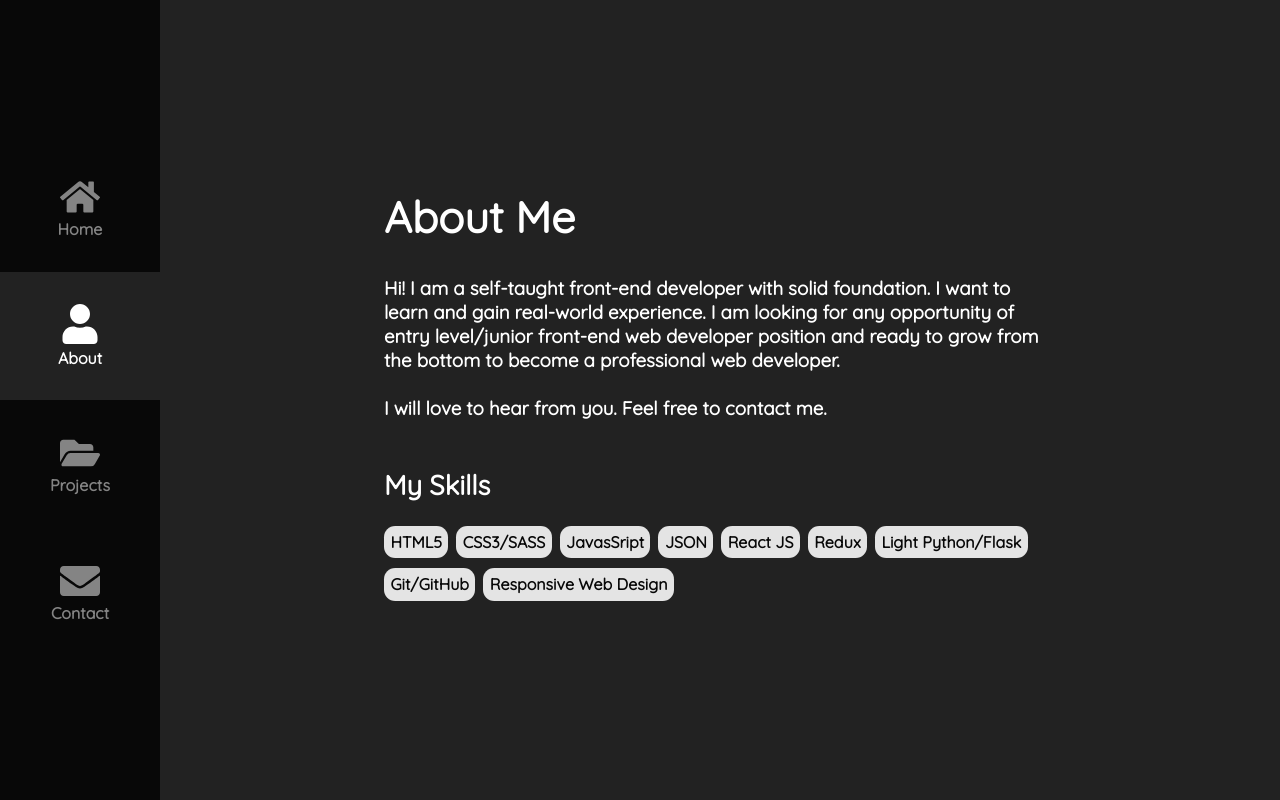
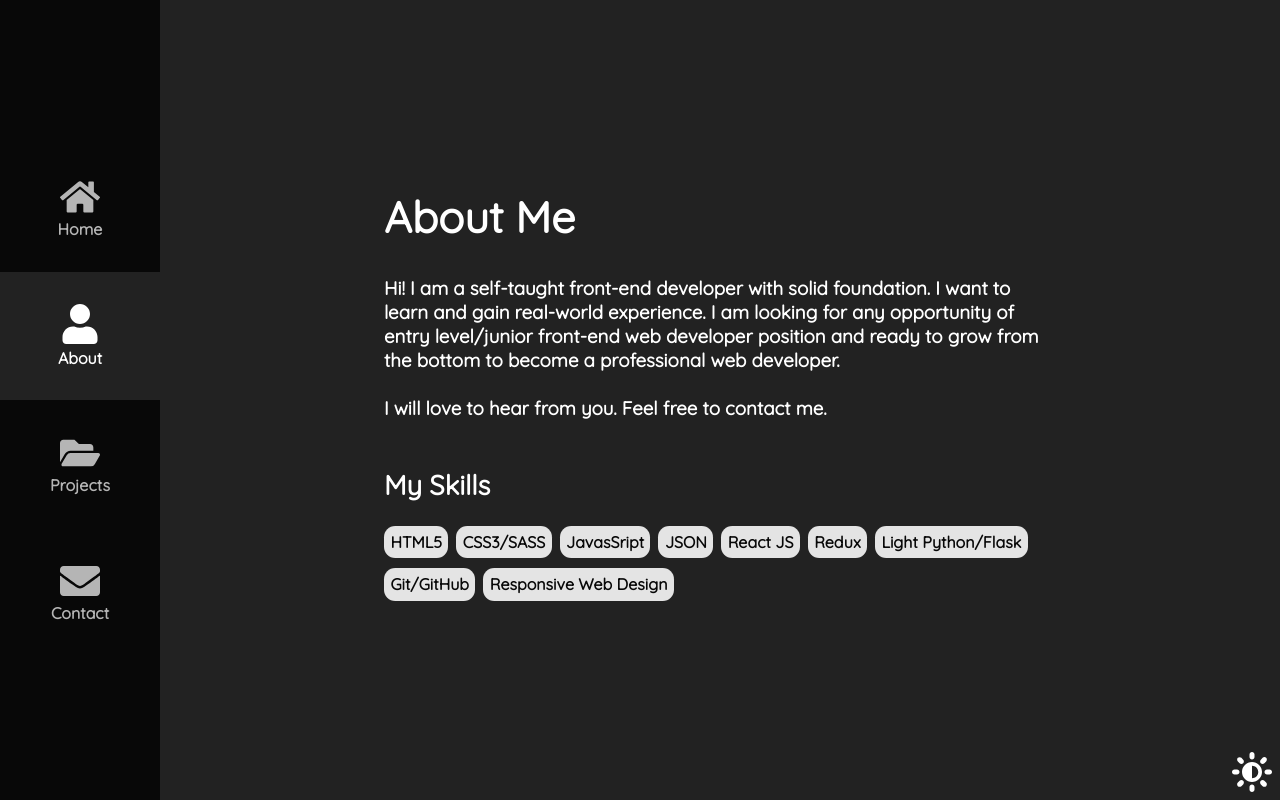
Before and after one commit to uhsandrea/my-portfolio, a React (Create React App) app: page /#/about in a window 1280 px wide. Built offline with nearby package versions, Linux system fonts and the light colour scheme.

Commit message:
Added Mode.js

```diff
--- a/src/App.css
+++ b/src/App.css
@@ -42,7 +42,7 @@
 
 .nav-bar li .nav-link {
   text-decoration: none;
-  color: rgba(255, 255, 255, 0.5);
+  color: rgba(255, 255, 255, 0.7);
   height: 100%;
   display: -webkit-box;
   display: -ms-flexbox;
@@ -190,4 +190,12 @@ section {
   margin-right: 0.5rem;
   margin-bottom: 0.6rem;
 }
+
+.mode {
+  position: fixed;
+  right: 0.5rem;
+  bottom: 0.5rem;
+  font-size: 2.5rem;
+  cursor: pointer;
+}
 /*# sourceMappingURL=App.css.map */
--- a/src/App.js
+++ b/src/App.js
@@ -5,17 +5,18 @@ import Home from './components/Home';
 import About from './components/About';
 import Projects from './components/Projects';
 import Contact from './components/Contact';
+import Mode from './components/Mode';
 
 function App() {
   return (
     <div className="App">
       <HashRouter>
-        <Nav></Nav>
+        <Nav />
         <Route path="/" exact={true} component={Home} />
         <Route path="/about" component={About} />
         <Route path="/projects" component={Projects} />
         <Route path="/contact" component={Contact} />
-
+        <Mode />
       </HashRouter>
     </div>
   );
--- a/src/App.scss
+++ b/src/App.scss
@@ -39,7 +39,7 @@ $white: #ffffff;
 
     .nav-link {
       text-decoration: none;
-      color: rgba($white, 0.5);
+      color: rgba($white, 0.7);
       height: 100%;
       @include flex-box(column);
 
@@ -152,3 +152,14 @@ section {
     }
   }
 }
+
+.projects-container {
+}
+
+.mode {
+  position: fixed;
+  right: 0.5rem;
+  bottom: 0.5rem;
+  font-size: 2.5rem;
+  cursor: pointer;
+}
--- a/src/components/About.js
+++ b/src/components/About.js
@@ -1,9 +1,7 @@
-import React, { useState } from 'react';
+import React from 'react';
 
 const About = () => {
-  const [skills, setSkills] = useState(
-    ["HTML5", "CSS3/SASS", "JavasSript", "JSON", "React JS", "Redux", "Light Python/Flask", "Git/GitHub", "Responsive Web Design"]
-  );
+  const skills = ["HTML5", "CSS3/SASS", "JavasSript", "JSON", "React JS", "Redux", "Light Python/Flask", "Git/GitHub", "Responsive Web Design"];
 
   return (
     <section className="about-container">
@@ -22,7 +20,7 @@ const About = () => {
         <h2>My Skills</h2>
         <div>
           {skills.map(skill => {
-            return <span>{skill}</span>
+            return <span key={skills.indexOf(skill)}>{skill}</span>
           })}
         </div>
       </div>
--- /dev/null
+++ b/src/components/Mode.js
@@ -0,0 +1,10 @@
+import React from 'react';
+import { ImBrightnessContrast } from 'react-icons/im';
+
+const Mode = () => {
+  return (
+    <ImBrightnessContrast className="mode"/>
+  );
+}
+
+export default Mode;
```
Also changed, not shown: 1 other file (tests, documents, lock files or other folders).
